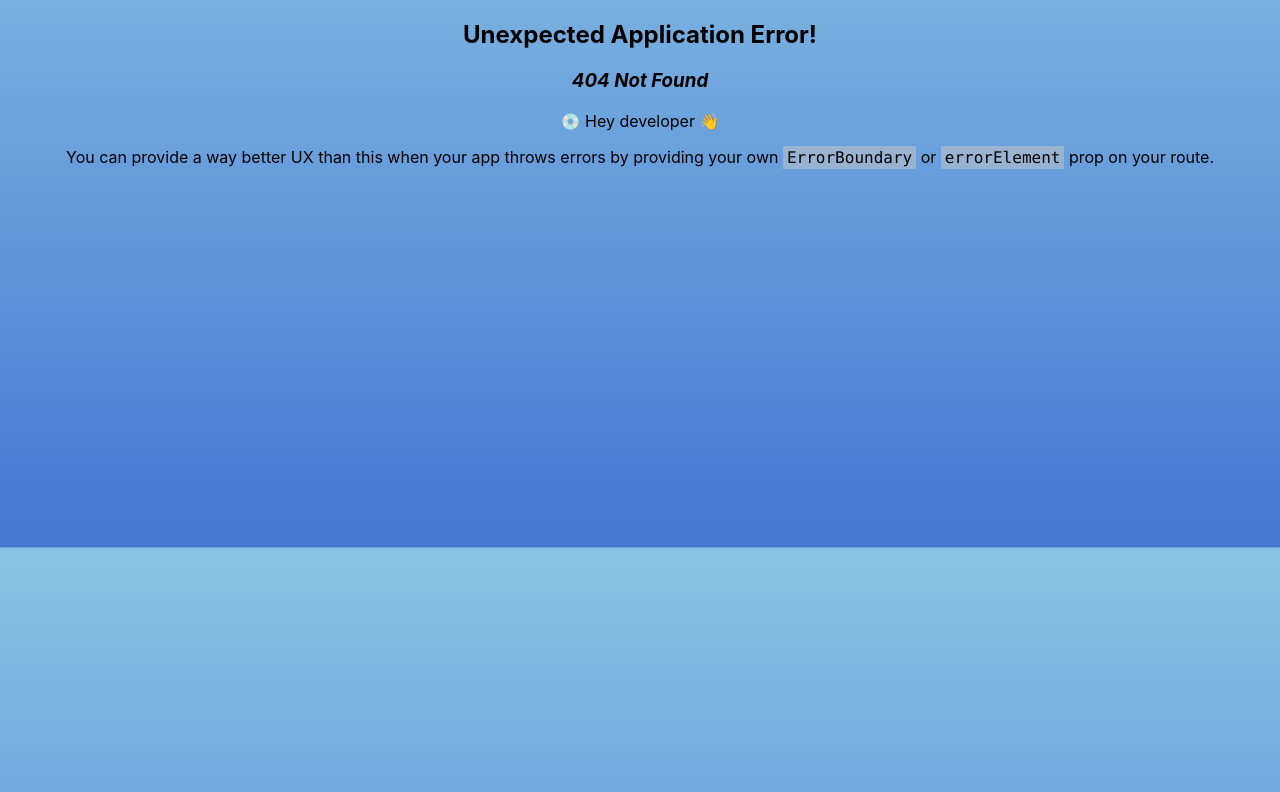
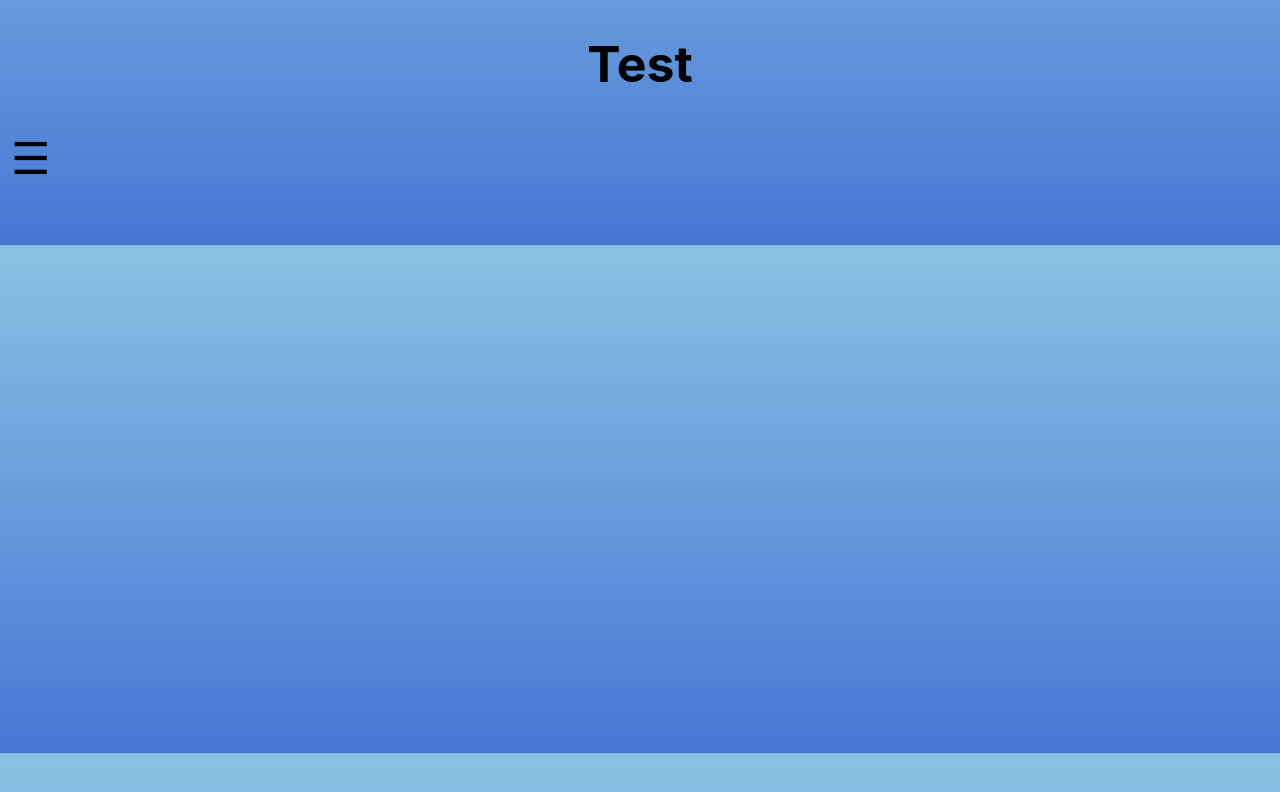
Before and after one commit to vincetrain/simple-adhd-app, a React (Create React App) app in the folder client/: page /home in a window 1280 px wide. Before the commit this address had no page. Shown: the top 792 px of the page. Built offline with nearby package versions, Linux system fonts and the light colour scheme; a web font is replaced by a local one.

Commit message:
Messed the code up a bit to design the ui
Will still fix the files and move each one respectively

```diff
--- a/client/src/App.js
+++ b/client/src/App.js
@@ -4,6 +4,7 @@ import "./App.css";
 import { useState } from "react";
 import { createBrowserRouter, RouterProvider } from "react-router-dom";
 import Welcome from "./pages/Welcome/Welcome";
+import Homepage from "./pages/Home/Homepage";
 
 
 
@@ -32,6 +33,12 @@ function App() {
       )
 
     },
+    {
+      path: "/home",
+      element:(
+        <Homepage />
+      )
+    }
 
   ]);
 
--- /dev/null
+++ b/client/src/components/Home/Home.jsx
@@ -0,0 +1,12 @@
+import "./Home.scss";
+
+
+
+export default function Home(user, setUserData) {
+  return (
+    <div className="interface">
+      <h1> Test </h1>
+
+    </div>
+  );
+}
--- a/client/src/components/Login/Login.jsx
+++ b/client/src/components/Login/Login.jsx
@@ -10,7 +10,8 @@ export default function Login(user, setUserData, DarkMode) {
   }
 
   return(
-    <div className={darkMode ? "loginDiv dark" : "loginDiv"}>
+
+    <div id="main" className={darkMode ? "loginDiv dark" : "loginDiv"}>
       <div id="rightSide">
         <h1 id="textLog"> a.ttention </h1>
         <input id="userbox" placeholder="Username"></input>
@@ -30,5 +31,6 @@ export default function Login(user, setUserData, DarkMode) {
         </div>
       </div>
     </div>
+
   );
 }
--- a/client/src/components/Login/Login.scss
+++ b/client/src/components/Login/Login.scss
@@ -0,0 +1,9 @@
+.dark {
+    background: linear-gradient(180deg, #343434, #151313);
+    background-size: 400% 400%;
+
+    -webkit-animation: backdrop 4s ease infinite;
+    -moz-animation: backdrop 4s ease infinite;
+    animation: backdrop 4s ease infinite;
+
+  }
--- /dev/null
+++ b/client/src/components/NavBar/NavButton.jsx
@@ -0,0 +1,40 @@
+import { Link } from 'react-router-dom';
+
+import "./NavButton.scss";
+import "./../Login/Login";
+
+export default function NavButton() {
+
+    function openNav() {
+        var sidenav = document.getElementById("mySidenav");
+        var mainContent = document.getElementById("main");
+        if (sidenav.style.width === "250px") {
+            // If the navigation is open, close it
+            sidenav.style.width = "0";
+            mainContent.style.marginLeft = "0";
+
+            } else {
+                sidenav.style.width = "250px";
+                mainContent.style.marginLeft = "250px";
+            }
+
+        }
+    return (
+
+    <div>
+        <button id="sidebar" onClick={openNav}>&#9776; </button>
+
+
+        <div id="mySidenav" className="sidenav">
+
+        <a href="javascript:void(0)" class="closebtn" onClick={openNav}>&times;</a>
+        <a href="./home">Home</a>
+
+        <a>About </a>
+
+
+        </div>
+
+        </div>
+    );
+}
--- /dev/null
+++ b/client/src/components/NavBar/NavButton.scss
@@ -0,0 +1,56 @@
+#sidebar {
+
+    background-color: transparent;
+    border-style: none;
+    font-size: 5.5vh;
+    text-align: left;
+    justify-content: left;
+    position: absolute;
+    left: 0px;
+    margin: 5px;
+    cursor: pointer;
+}
+
+.sidenav {
+    height: 100%;
+    width: 0;
+    position: fixed;
+    z-index: 1;
+    top: 0;
+    left: 0;
+    background-color: #111;
+    overflow-x: hidden;
+    padding-top: 60px;
+    transition: 0.3s;
+  }
+
+
+.sidenav a {
+    padding: 8px 8px 8px 20px;
+    margin-left: -15vh;
+    text-decoration: none;
+    font-size: 25px;
+    color: #818181;
+    display: block;
+    transition: 0.3s;
+    font-family: 'Patrick Hand', cursive;
+  }
+
+  .sidenav a:hover {
+    color: #f1f1f1;
+  }
+
+
+  .sidenav .closebtn {
+    position: absolute;
+    top: 0;
+    right: 25px;
+    font-size: 36px;
+    margin-left: 50px;
+  }
+
+
+  #main {
+    transition: margin-left .5s;
+
+  }
--- a/client/src/components/NavBar/Navigation.jsx
+++ b/client/src/components/NavBar/Navigation.jsx
@@ -1,9 +1,17 @@
 import "./Navigation.scss";
 
+import NavButton from "./NavButton.jsx";
+
+
+
 export default function Navigation(user, setUserData) {
+
+
+
+
     return (
         <div>
-        <span id="navBar"  onChange="openNav()" >&#9776;</span>
+      <NavButton />
         </div>
     );
   }
--- a/client/src/index.css
+++ b/client/src/index.css
@@ -272,25 +272,9 @@ input:checked + .slider:before {
   border-radius: 50%;
 }
 
-.dark {
-  background: linear-gradient(180deg, #343434, #151313);
-  background-size: 400% 400%;
-
-  -webkit-animation: backdrop 4s ease infinite;
-  -moz-animation: backdrop 4s ease infinite;
-  animation: backdrop 4s ease infinite;
-}
 
 @keyframes switch {
   from {
 
   }
 }
-
-#navBar {
-  font-size:50px;
-  cursor: pointer;
-  position: absolute;
-  left: 0px;
-  margin-left: 10px;
-}
--- a/client/src/pages/Home/Homepage.jsx
+++ b/client/src/pages/Home/Homepage.jsx
@@ -1,10 +1,12 @@
 import "./Homepage.scss";
 
-import Navigation from "../../components/NavBar";
+import Navigation from "../../components/NavBar/Navigation";
+import Home from "../../components/Home/Home";
 
 export default function Homepage(user, setUserData) {
   return (
     <div>
+      <Home />
       <Navigation />
 
     </div>
```
Also changed, not shown: client/src/components/Home/Home.scss (added).
